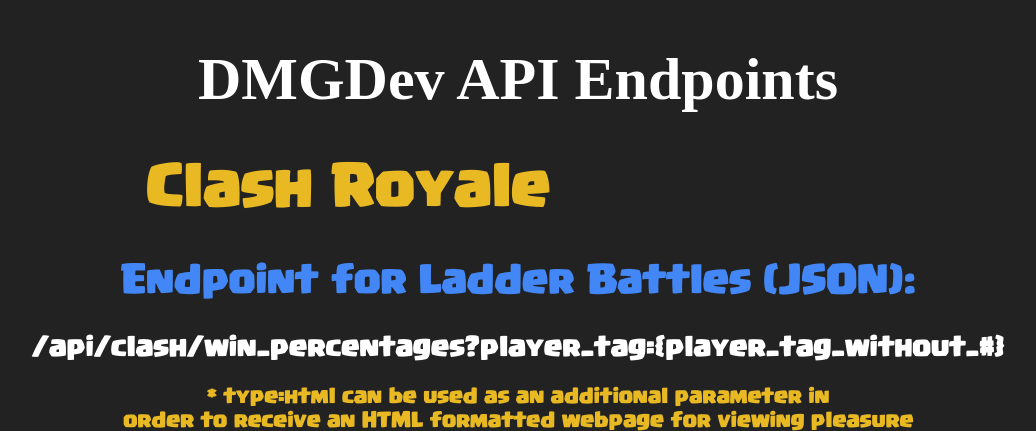
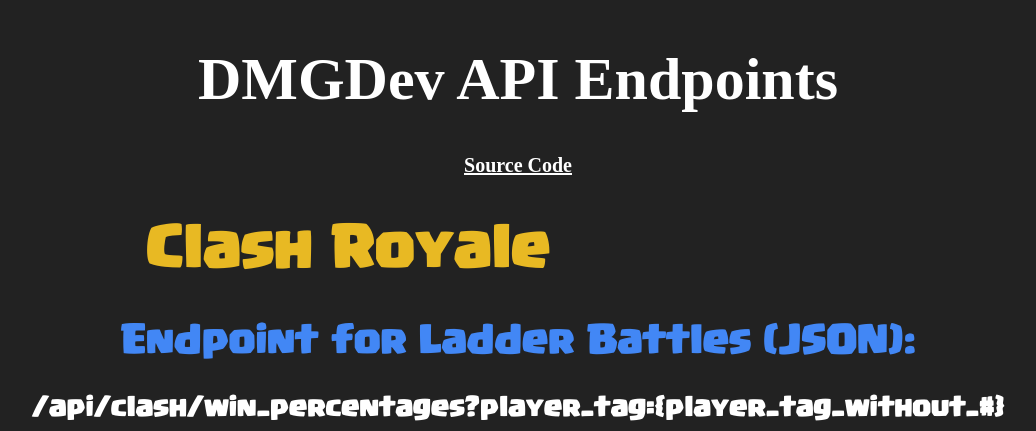
Before and after one commit to FarrukhAnwar1/DMGDev-Website, a Flask app: page / in a window 1280 px wide. Shown: the part 307-738 px from the top of the page, without its empty margins (122-1158 px from the left). Run offline with Flask 2, Linux system fonts and the light colour scheme; some web fonts are replaced.

Commit message:
slight modifications to design

```diff
--- a/static/Styles/homepagestyles.css
+++ b/static/Styles/homepagestyles.css
@@ -22,6 +22,12 @@
   color: #4287f5;
   position: relative;
   font-size: 18px;
+}
+a:link{
+  color: white;
+}
+a:visited{
+  color: white;
 }
 .tag_input {
 	height: 30px;
--- a/templates/clashdatapage.html
+++ b/templates/clashdatapage.html
@@ -16,7 +16,7 @@
       <div id="clashroyaletitle" style = "right: 0%">
         <h2 style = "display: inline;">Player Name: </h2> <h2 style = "color: #4287f5; display: inline;">{{ name }}</h2>
         <br><br>
-        <h2 style = "display: inline;">Player Tag: </h2> <h2 style = "color: #4287f5; display: inline;">{{ tag }}</h2>
+        <h2 style = "display: inline;">Player Tag: </h2> <h2 style = "color: #4287f5; display: inline;">#{{ tag }}</h2>
         <br><br>
         <h2 style = "display: inline;">Average Ladder Win %: </h2> <h2 style = "color: #4287f5; display: inline;">{{ average_win_rate }}</h2>
         <br><br>
--- a/templates/homepage.html
+++ b/templates/homepage.html
@@ -13,6 +13,7 @@
       <img src="{{ url_for('static',filename='Images/DMGDevLogo.png') }}" alt="DMGDev Logo" width="300" height="300">
       <div id="maintitle">
         <h1>DMGDev API Endpoints</h1>
+        <h2 style = "font-size: 20px"><a href = "https://github.com/DMG1Plays/DMGDev-API-Endpoints" target="_blank">Source Code</a></h2>
       </div>
       <div id="clashroyaletitle">
         <h2>Clash Royale</h2>
```
